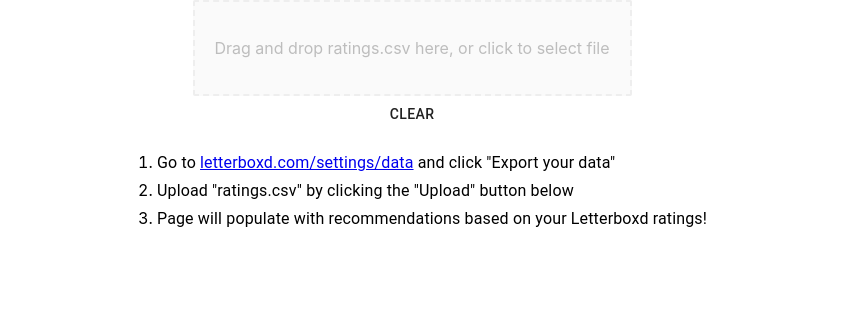
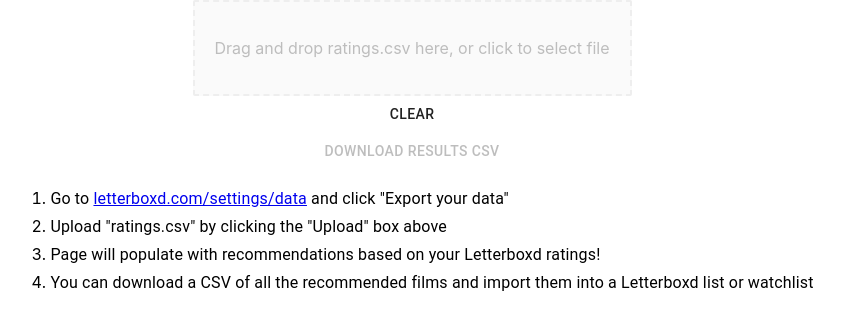
Before and after one commit to mgramigna/letterboxd-movie-recommendations, a React (Create React App) app: page / in a window 1280 px wide. Shown: the top 326 px of the page, without its empty margins (228-1072 px from the left). Built offline with nearby package versions, Linux system fonts and the light colour scheme; no server answers.

Commit message:
Added CSV export functionality

```diff
--- a/src/App.tsx
+++ b/src/App.tsx
@@ -1,15 +1,25 @@
 import React, { useCallback, useEffect, useState } from 'react';
+import { CSVLink } from 'react-csv';
+import _ from 'lodash';
 import FileUpload from './components/FileUpload';
-import { APIResult } from './types/tmdb';
+import { APIResult, Movie } from './types/tmdb';
 import { parseData } from './util/csv';
 import TMBD from './util/tmdb';
 import Results from './components/Results';
 import { Button, Grid, Typography } from '@material-ui/core';
+import styled from 'styled-components';
+
+const CSVDownloadLink = styled(CSVLink)`
+  text-decoration: none;
+  color: inherit;
+`;
 
 const App = () => {
   const [file, setFile] = useState<string | null>(null);
   const [csvData, setCSVData] = useState<string | null>(null);
   const [results, setResults] = useState<APIResult | null>(null);
+  const [csvExport, setCSVExport] = useState<string[][]>([[]]);
+  const [enableCSVDownload, setEnableCSVDownload] = useState<boolean>(false);
 
   const onDrop = useCallback(files => {
     const csv = files[0];
@@ -27,8 +37,19 @@ const App = () => {
         const csvJson = await parseData(csvData);
         const tmdb = new TMBD(csvJson);
         const apiResults = await tmdb.getRecommendations();
-        console.log(apiResults);
         setResults(apiResults);
+
+        const recs = apiResults.recommendations.map(r => r.recommendations);
+
+        const combined = apiResults.common.concat(_.flatten(recs));
+        const uniqueCombined = _.uniqBy(combined, (m: Movie) => m.id);
+        const updatedCSVExport = uniqueCombined.map(m => {
+          return [m.release_date, m.title];
+        });
+
+        updatedCSVExport.unshift(['Date', 'Name']);
+        setCSVExport(updatedCSVExport);
+        setEnableCSVDownload(true);
       }
     }
     getData();
@@ -38,6 +59,8 @@ const App = () => {
     setFile(null);
     setResults(null);
     setCSVData(null);
+    setEnableCSVDownload(false);
+    setCSVExport([[]]);
   };
 
   return (
@@ -45,6 +68,13 @@ const App = () => {
       {file === null && <FileUpload onDrop={onDrop} />}
       <Grid item>
         <Button onClick={clear}>clear</Button>
+      </Grid>
+      <Grid item>
+        <Button disabled={!enableCSVDownload}>
+          <CSVDownloadLink filename="letterboxd-movie-recommendations.csv" data={csvExport}>
+            Download Results CSV
+          </CSVDownloadLink>
+        </Button>
       </Grid>
       <Grid item xs={12}>
         <ol>
@@ -55,11 +85,16 @@ const App = () => {
             </Typography>
           </li>
           <li>
-            <Typography variant="subtitle1">Upload "ratings.csv" by clicking the "Upload" button below</Typography>
+            <Typography variant="subtitle1">Upload "ratings.csv" by clicking the "Upload" box above</Typography>
           </li>
           <li>
             <Typography variant="subtitle1">
               Page will populate with recommendations based on your Letterboxd ratings!
+            </Typography>
+          </li>
+          <li>
+            <Typography variant="subtitle1">
+              You can download a CSV of all the recommended films and import them into a Letterboxd list or watchlist
             </Typography>
           </li>
         </ol>
--- a/src/types/tmdb.d.ts
+++ b/src/types/tmdb.d.ts
@@ -21,7 +21,7 @@ export interface Movie {
   vote_average: Number;
   vote_count: Number;
   video: boolean;
-  release_date: Date;
+  release_date: string;
 }
 
 export interface APIResult {
--- a/src/util/tmdb.ts
+++ b/src/util/tmdb.ts
@@ -46,7 +46,6 @@ export default class TMBD {
         };
       })
     );
-    debugger;
 
     const filteredRecs = _.uniqBy(recommendations, rec => rec.movie.id).filter(
       rec => rec.recommendations.length > 0 && !_.isNull(rec.movie.backdrop_path && !_.isNull(rec.movie.poster_path))
```
Also changed, not shown: package.json (+8 -2 lines), 2 other files (tests, documents, lock files or other folders).
